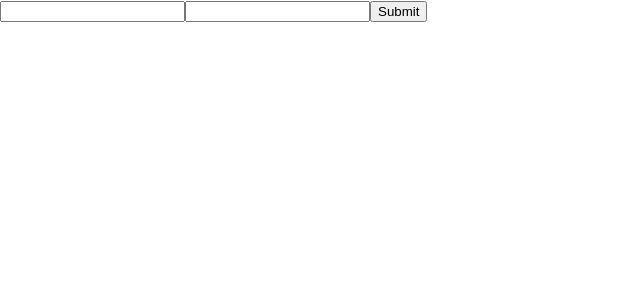
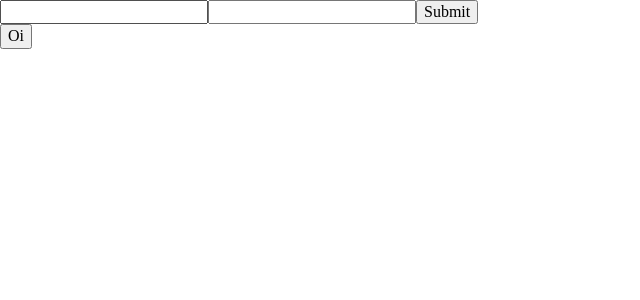
Before and after one commit to wguilherme/react-boilerplate, a React (Create React App) app: page / in a window 1280 px wide. Shown: the top 300 px of the page, without its empty margins (0-640 px from the left). Built offline with nearby package versions, Linux system fonts and the light colour scheme.

Commit message:
[add] typescript, sass support with node-sass, types + css structure + css reset

```diff
--- a/public/index.html
+++ b/public/index.html
@@ -4,6 +4,7 @@
 <head>
   <meta charset="utf-8" />
   <link rel="icon" href="%PUBLIC_URL%/favicon.ico" />
+  <!-- <link href="https://unpkg.com/@csstools/normalize.css" rel="stylesheet" /> -->
   <title>React - Brainy Boilerplate</title>
 </head>
 
--- a/src/index.css
+++ /dev/null
@@ -1,13 +0,0 @@
-body {
-  margin: 0;
-  font-family: -apple-system, BlinkMacSystemFont, 'Segoe UI', 'Roboto', 'Oxygen',
-    'Ubuntu', 'Cantarell', 'Fira Sans', 'Droid Sans', 'Helvetica Neue',
-    sans-serif;
-  -webkit-font-smoothing: antialiased;
-  -moz-osx-font-smoothing: grayscale;
-}
-
-code {
-  font-family: source-code-pro, Menlo, Monaco, Consolas, 'Courier New',
-    monospace;
-}
--- a/src/index.js
+++ b/src/index.tsx
@@ -1,7 +1,11 @@
+
 import React from 'react';
 import ReactDOM from 'react-dom';
-import './index.css';
 import App from './App';
+
+import 'normalize.css';
+import "./styles/setup.scss"
+
 
 
 ReactDOM.render(
--- a/src/pages/register/index.js
+++ b/src/pages/register/index.js
@@ -19,6 +19,7 @@ function Register() {
           {errors.exampleRequired && <span>This field is required</span>}
           <input type="submit" />
         </form>
+        <button>Oi</button>
       </div>
     </div>
   )
--- /dev/null
+++ b/src/react-app-env.d.ts
@@ -0,0 +1 @@
+/// <reference types="react-scripts" />
```
Also changed, not shown: tsconfig.json (added, +26 -0 lines), src/App.tsx (renamed from src/App.js), src/setupTests.ts (renamed from src/setupTests.js), src/styles/global.scss (added), src/styles/setup.scss (added), 2 other files (tests, documents, lock files or other folders).
